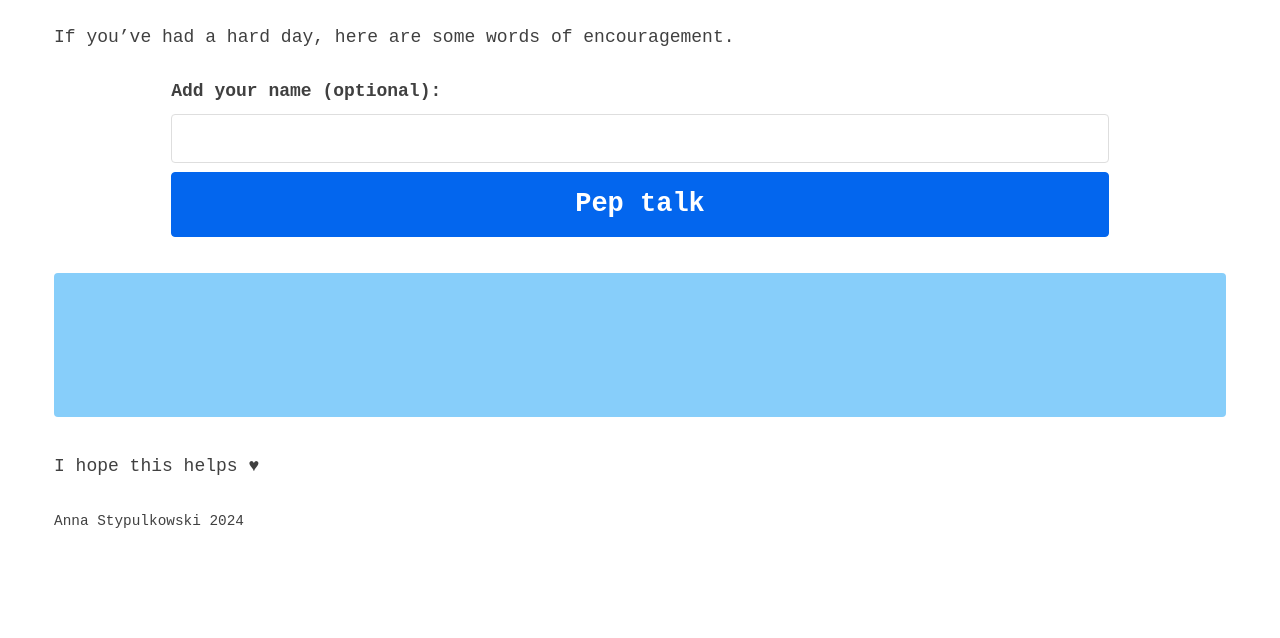
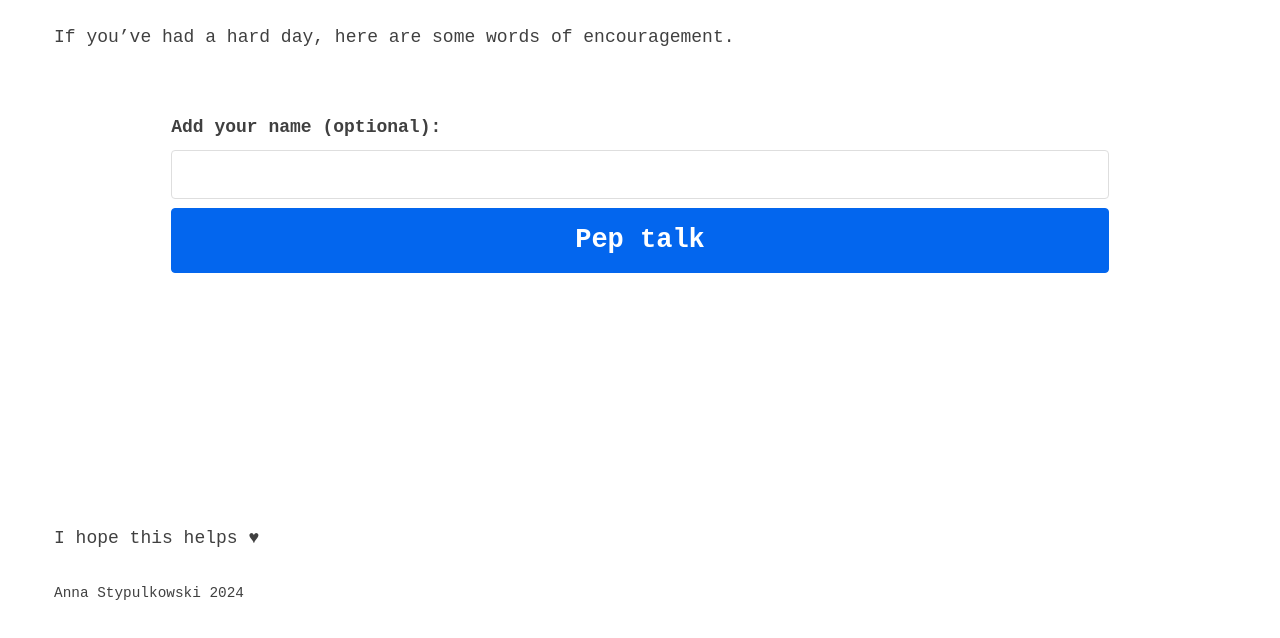
Before and after one commit to aniagaska/peptalk, a plain HTML site: page index.html in a window 1280 px wide. Shown: the part 116-754 px from the top of the page. Drawn offline with Linux system fonts and the light colour scheme; a web font is replaced by a local one.

Commit message:
Layout adjustments
Add a background color to the whole page?

```diff
--- a/style.css
+++ b/style.css
@@ -1137,11 +1137,15 @@ body {
   padding: 3rem;
 }
 
+main {
+  padding-top: 1rem;
+  padding-bottom: 2rem;
+}
+
 .talk {
   padding: 4rem;
   margin-top: 2rem;
   margin-bottom: 2rem;
-  background-color: lightskyblue;
   color: black;
   border-radius: 4px;
 }
```
